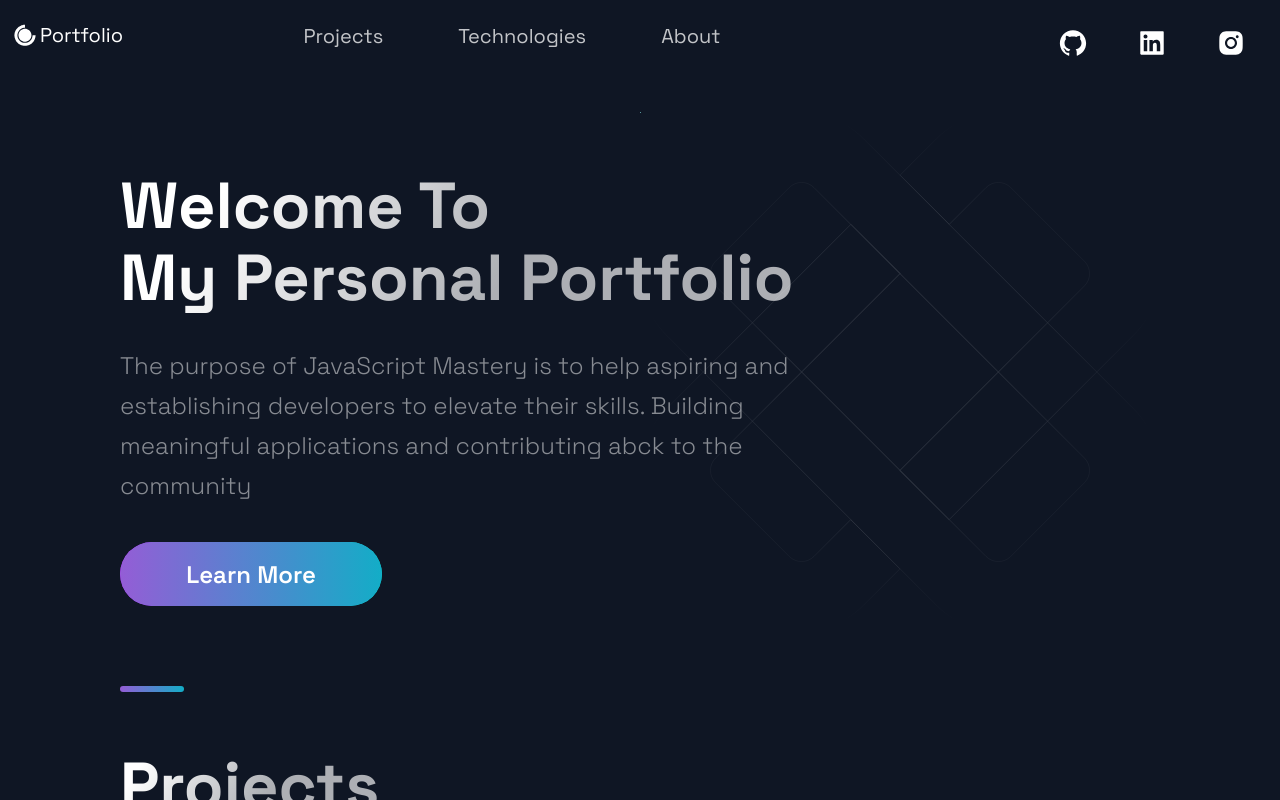
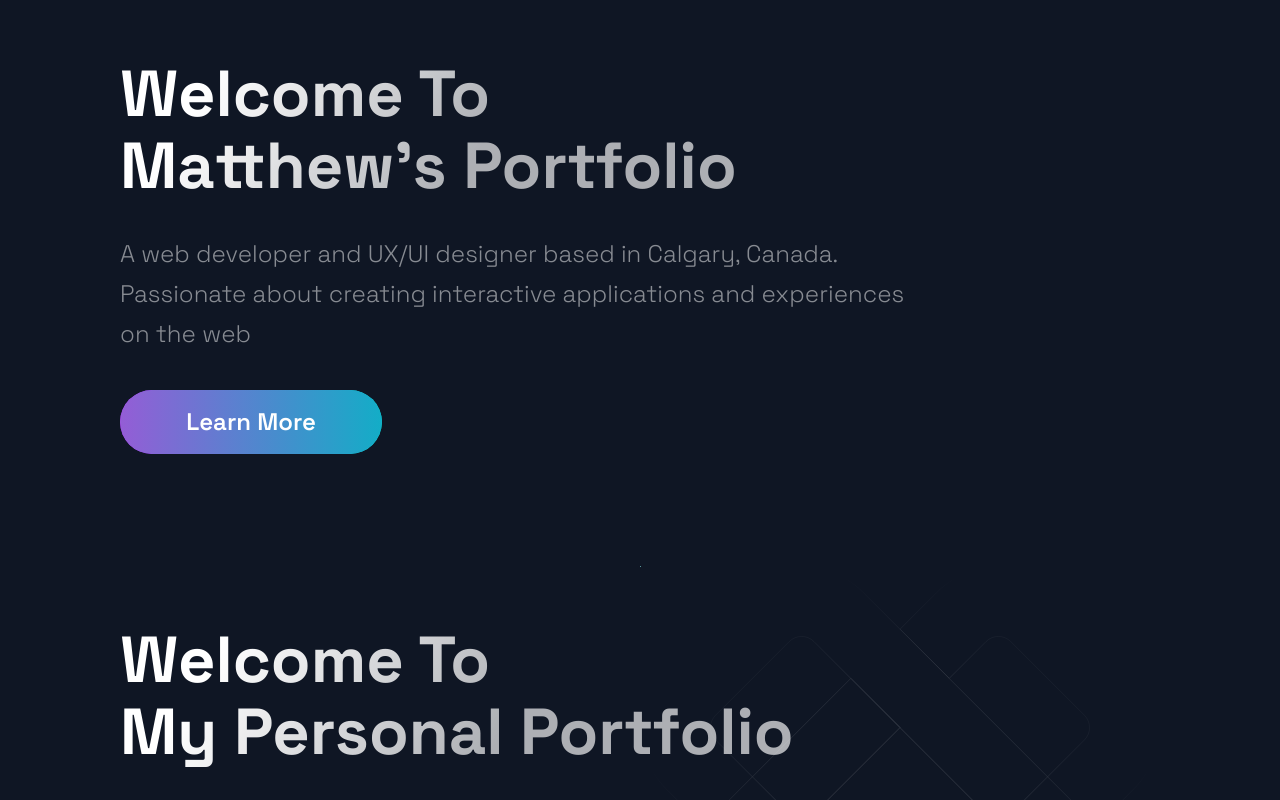
Before and after one commit to Matthew-503/Project_Porfolio, a Next.js app: page / in a window 1280 px wide. Shown: the top 800 px of the page. Built offline with nearby package versions, Linux system fonts and the light colour scheme.

Commit message:
Modified Header

```diff
--- a/src/components/Header/Header.js
+++ b/src/components/Header/Header.js
@@ -1,57 +1,26 @@
-import Link from 'next/link'; // Linking Pages
 import React from 'react';
-import { AiFillGithub, AiFillInstagram, AiFillLinkedin } from 'react-icons/ai'; // Styling
-import { DiCssdeck } from 'react-icons/di'; // Styling
 
-import { Container, Div1, Div2, Div3, NavLink, SocialIcons, Span } from './HeaderStyles'; // Styling
+// Styling in following 2 is used across the whole application from styles
+import { Section, SectionText, SectionTitle } from '../../styles/GlobalComponents'; // Styling
+import Button from '../../styles/GlobalComponents/Button'; // Styling
 
-const Header = () => (
-  <Container>
-    {/* Nav Bar: Logo + name */}
-    <Div1>
-      <Link href="/">
-        <a style={{ display: 'flex', alignItems: 'center', color: "white", marginBottom: "20px" }}>
-          <DiCssdeck size="3rem" />
-          {/* Custom styling Span + added in import */}
-          <Span>Portfolio</Span>
-        </a>
-      </Link>
-    </Div1>
+import { LeftSection } from './HeaderStyles'; // Styling
 
-    {/* Nav Bar: Titles */}
-    <Div2>
-      <li>
-        <Link href="#projects">
-          <NavLink>Projects</NavLink>
-        </Link>
-      </li>
-      <li>
-        <Link href="#tech">
-          <NavLink>Technologies</NavLink>
-        </Link>
-      </li>
-      <li>
-        <Link href="#about">
-          <NavLink>About</NavLink>
-        </Link>
-      </li>
-    </Div2>
-
-    {/* Nav Bar: Icons */}
-    <Div3>
-      <SocialIcons href="https://github.com/Matthew-503">
-        <AiFillGithub size="3rem" />
-      </SocialIcons>
-
-      <SocialIcons href="https://www.linkedin.com/in/matthew-ng-2b5619222/">
-        <AiFillLinkedin size="3rem" />
-      </SocialIcons>
-
-      <SocialIcons href="https://www.instagram.com/matthew_ng.22/">
-        <AiFillInstagram size="3rem" />
-      </SocialIcons>
-    </Div3>
-  </Container>
+const Header = (props) => (
+  <Section row nopadding>
+    <LeftSection>
+      <SectionTitle main center>
+        Welcome To <br />
+        Matthew's Portfolio
+      </SectionTitle>
+      <SectionText>
+        A web developer and UX/UI designer based in Calgary, Canada. Passionate about creating interactive applications and experiences on the web
+      </SectionText>
+      <Button onClick={() => window.location = "https://google.com"}>
+        Learn More
+      </Button>
+    </LeftSection>
+  </Section>
 );
 
 export default Header;
--- a/src/components/Header/HeaderStyles.js
+++ b/src/components/Header/HeaderStyles.js
@@ -1,130 +1,19 @@
-import { IoIosArrowDropdown } from 'react-icons/io';
 import styled from 'styled-components';
 
-export const Container = styled.div`
-  display: grid;
-  grid-template-columns: repeat(5, 1fr);
-  grid-template-rows: 1fr;
-  grid-column-gap: 2rem;
-  padding: 1rem;
-  padding-top: 2rem;
+export const LeftSection = styled.div`
+  width: 80vw;
+  @media ${(props) => props.theme.breakpoints.sm} {
+    width: 80%;
+    display: flex;
+    flex-direction: column;
 
-  @media ${(props) => props.theme.breakpoints.sm} {
-    display: grid;
-    grid-template-columns: repeat(5, 1fr);
-    grid-template-rows: repeat(2, 60px);
-    grid-column-gap: 0.5rem;
-    grid-row-gap: 0.5rem;
+    margin: 0 auto;
+  }
+  @media ${(props) => props.theme.breakpoints.md} {
+    width: 100%;
+    display: flex;
+    flex-direction: column;
+
+    margin: 0 auto;
   }
 `;
-
-export const Span = styled.span`
-  font-size: 2rem;
-`;
-
-export const Div1 = styled.div`
-  grid-area: 1 / 1 / 2 / 2;
-  display: flex;
-  flex-direction: row;
-  align-content: center;
-  @media ${(props) => props.theme.breakpoints.sm} {
-    grid-area: 1 / 1 / 2 / 3;
-  }
-`;
-
-export const Div2 = styled.div`
-  grid-area: 1 / 2 / 2 / 4;
-  display: flex;
-  justify-content: space-around;
-  @media ${(props) => props.theme.breakpoints.sm} {
-    grid-area: 2 / 2 / 3 / 5;
-  }
-`;
-
-export const Div3 = styled.div`
-  grid-area: 1 / 5 / 2 / 6;
-  display: flex;
-  justify-content: space-around;
-  align-items: center;
-  @media ${(props) => props.theme.breakpoints.sm} {
-    align-items: center;
-    grid-area: 1 / 4 / 2 / 6;
-  }
-`;
-
-// Navigation Links
-export const NavLink = styled.a`
-  font-size: 2rem;
-  line-height: 32px;
-  color: rgba(255, 255, 255, 0.75);
-  transition: 0.4s ease;
-  &:hover {
-    color: #fff;
-    opacity: 1;
-    cursor: pointer;
-  }
-  @media ${(props) => props.theme.breakpoints.sm} {
-    padding: 0.5rem;
-  }
-`;
-
-// DropDown Contact
-export const ContactDropDown = styled.button`
-  border: none;
-  display: flex;
-  position: relative;
-  background: none;
-  font-size: 1.7rem;
-
-  line-height: 32px;
-  color: rgba(255, 255, 255, 0.75);
-  cursor: pointer;
-  transition: 0.3s ease;
-
-  &:focus {
-    outline: none;
-  }
-  &:hover {
-    color: #fff;
-  }
-
-  @media ${(props) => props.theme.breakpoints.sm} {
-    padding: 0.4rem 0;
-  }
-  @media ${(props) => props.theme.breakpoints.md} {
-    padding: 0;
-  }
-`;
-
-export const NavProductsIcon = styled(IoIosArrowDropdown)`
-  margin-left: 8px;
-  display: flex;
-  align-self: center;
-  transition: 0.3s ease;
-  opacity: ${({ isOpen }) => (isOpen ? '1' : '.75')};
-  transform: ${({ isOpen }) => (isOpen ? 'scaleY(-1)' : 'scaleY(1)')};
-
-  &:hover {
-    opacity: 1;
-  }
-
-  @media ${(props) => props.theme.breakpoints.sm} {
-    margin: 2px 0 0 2px;
-    width: 15px;
-  }
-`;
-
-
-// Social Icons
-export const SocialIcons = styled.a`
-transition: 0.3s ease;
-color: white;
-border-radius: 50px;
-  padding: 8px;
-&:hover {
-    background-color: #212d45;
-    transform: scale(1.2);
-    cursor: pointer;
-
-  }
-`;
```
